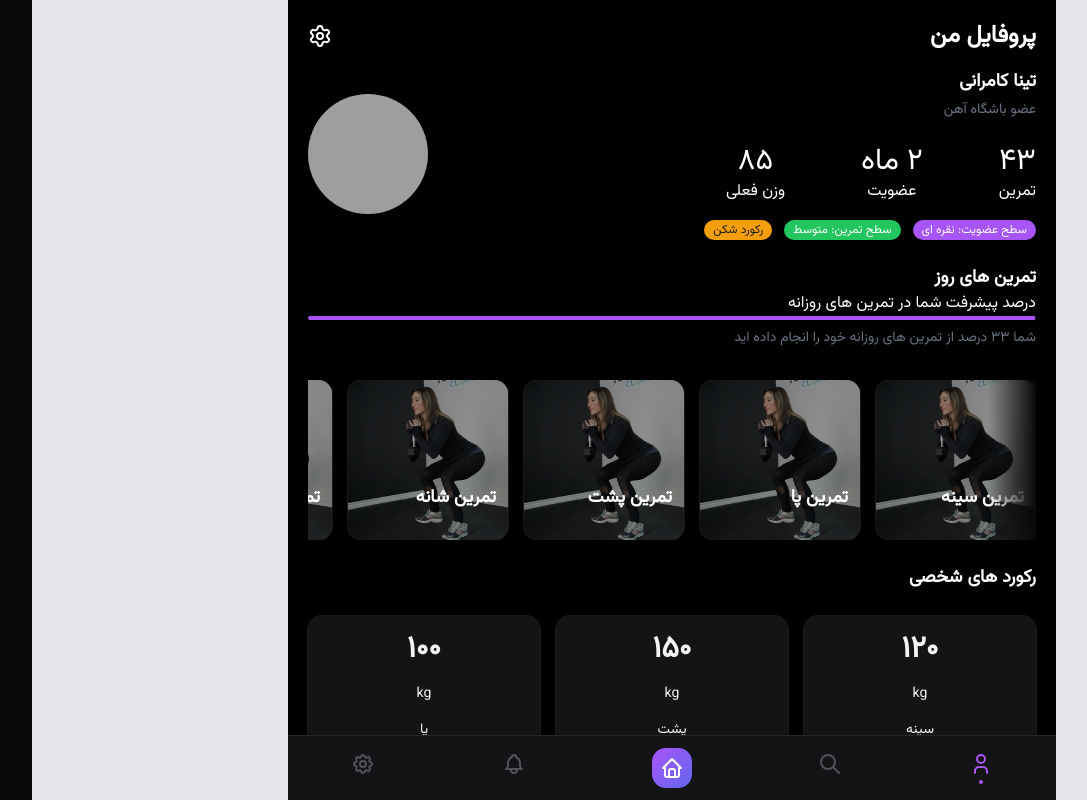
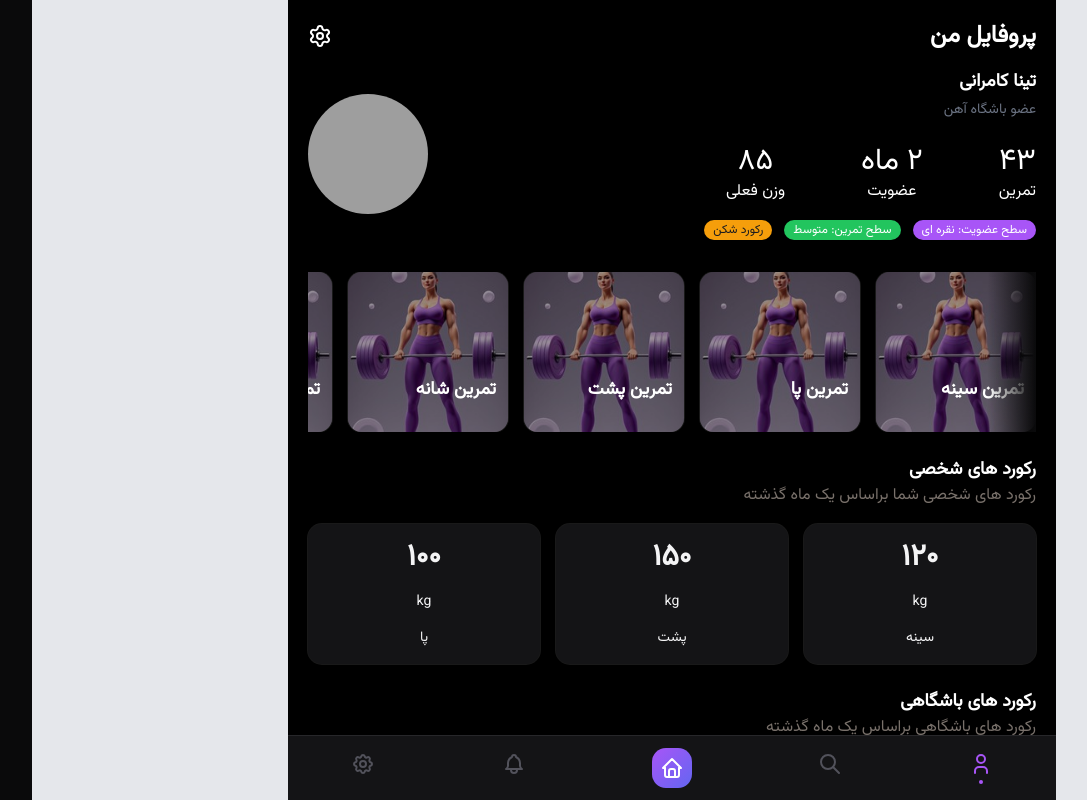
Before and after one commit to kamrani733/gym-club, a Next.js app: page /profile in a window 1280 px wide. Shown: the whole page, without its empty margins (103-1190 px from the left). Built offline with nearby package versions, Linux system fonts and the light colour scheme; grey boxes are pictures that could not be loaded.

Commit message:
fix layout and add page of prfile

```diff
--- a/app/layout.tsx
+++ b/app/layout.tsx
@@ -32,7 +32,7 @@ export default function RootLayout({
     >
       <body className="h-full">
         <div className="relative flex flex-col h-full bg-gray-200 font-['Vazirmatn']">
-          <main className=" flex-1 overflow-hidden   px-5 pt-5  relative   w-full max-w-3xl mx-auto bg-black text-white sm:items-start">
+          <main className="flex-1 overflow-y-auto px-5 pt-5 pb-20 relative w-full max-w-3xl mx-auto bg-black text-white">
             {children}
           </main>
           <BottomNavigation />
--- a/features/profile/mocks.ts
+++ b/features/profile/mocks.ts
@@ -1,7 +1,21 @@
 export const workouts = [
-  { id: 1, title: "تمرین سینه", image: "/images/workout.png" },
-  { id: 2, title: "تمرین پا", image: "/images/workout.png" },
-  { id: 3, title: "تمرین پشت", image: "/images/workout.png" },
-  { id: 4, title: "تمرین شانه", image: "/images/workout.png" },
-  { id: 5, title: "تمرین بازو", image: "/images/workout.png" },
+  { id: 1, title: "تمرین سینه", image: "/images/workout.jpg" },
+  { id: 2, title: "تمرین پا", image: "/images/workout.jpg" },
+  { id: 3, title: "تمرین پشت", image: "/images/workout.jpg" },
+  { id: 4, title: "تمرین شانه", image: "/images/workout.jpg" },
+  { id: 5, title: "تمرین بازو", image: "/images/workout.jpg" },
 ];
+
+export const personalRecords = [
+  { id: 1, exercise: "سینه", weight: 120 },
+  { id: 2, exercise: "پشت", weight: 150 },
+  { id: 3, exercise: "پا", weight: 100 },
+];
+
+export const gymRecords = [
+  { id: 1, exercise: "سینه", weight: 120, holder: "علی حسینی", avatar: "https://github.com/shadcn.png" },
+  { id: 2, exercise: "سینه", weight: 120, holder: "علی میلانیری", avatar: "https://github.com/shadcn.png" },
+  { id: 3, exercise: "سینه", weight: 120, holder: "علی حسینی", avatar: "https://github.com/shadcn.png" },
+  { id: 4, exercise: "پشت", weight: 150, holder: "رضا محمدی", avatar: "https://github.com/shadcn.png" },
+  { id: 5, exercise: "پا", weight: 100, holder: "سارا احمدی", avatar: "https://github.com/shadcn.png" },
+];
--- a/features/profile/page.tsx
+++ b/features/profile/page.tsx
@@ -3,7 +3,7 @@ import { Badge } from "@/components/ui/badge";
 import { Progress } from "@/components/ui/progress";
 import { Card } from "@/shared/ui/card";
 import { SettingsIcon } from "lucide-react";
-import { workouts } from "./mocks";
+import { gymRecords, workouts } from "./mocks";
 export default function profilePage() {
   return (
     <>
@@ -51,12 +51,6 @@ export default function profilePage() {
         </Avatar>
       </div>
       <div className="mt-6">
-        <h3 className="text-lg font-semibold"> تمرین های روز</h3>
-        درصد پیشرفت شما در تمرین های روزانه
-        <Progress value={33} />
-        <div className="mt-2 text-sm text-gray-500">
-          شما ۳۳ درصد از تمرین های روزانه خود را انجام داده اید
-        </div>
         <div className="relative">
           <div className="absolute right-0 top-0 h-full w-12 bg-linear-to-l from-background to-transparent z-10 pointer-events-none" />
 
@@ -82,8 +76,10 @@ export default function profilePage() {
           </div>
         </div>
       </div>
-      <div>
-        <h3 className="text-lg  font-semibold my-6"> رکورد های شخصی</h3>
+      <div className="my-6">
+        <h3 className="text-lg  font-semibold "> رکورد های شخصی</h3>
+        <p className="text-stone-500">رکورد های شخصی شما براساس یک ماه گذشته</p>
+
         <div className="mt-4 flex items-center gap-4">
           <Card className="flex w-full flex-col items-center">
             <span className="text-3xl font-semibold">۱۲۰</span>
@@ -102,6 +98,43 @@ export default function profilePage() {
           </Card>
         </div>
       </div>
+      <div className="my-6">
+        <h3 className="text-lg  font-semibold"> رکورد های باشگاهی</h3>
+        <p className="text-stone-500">رکورد های باشگاهی براساس یک ماه گذشته</p>
+        <div className="mt-4 overflow-x-auto flex gap-4">
+          {gymRecords.map((record) => {
+            return (
+              <Card
+                key={record.id}
+                className="flex relative w-40 h-40  shrink-0 items-center justify-between p-4 mt-4"
+              >
+                <div className="flex items-center gap-4">
+                  <Badge className="absolute top-0 -right-1">{record.id}</Badge>
+                  <Avatar className="h-10 w-10">
+                    <AvatarImage src={record.avatar} />
+                    <AvatarFallback>CN</AvatarFallback>
+                  </Avatar>
+                  <div className="flex flex-col">
+                    <span className="font-semibold">{record.holder}</span>
+                    <span className="text-sm text-gray-500">
+                      {record.exercise}
+                    </span>
+                  </div>
+                </div>
+                <div className="flex flex-col items-end">
+                  <span className="text-lg font-semibold">
+                    {record.weight} kg
+                  </span>
+                  <Progress
+                    value={(record.weight / 200) * 100}
+                    className="w-24 mt-1"
+                  />
+                </div>
+              </Card>
+            );
+          })}
+        </div>
+      </div>
     </>
   );
 }
```
Also changed, not shown: public/images/workout.jpg (added).
